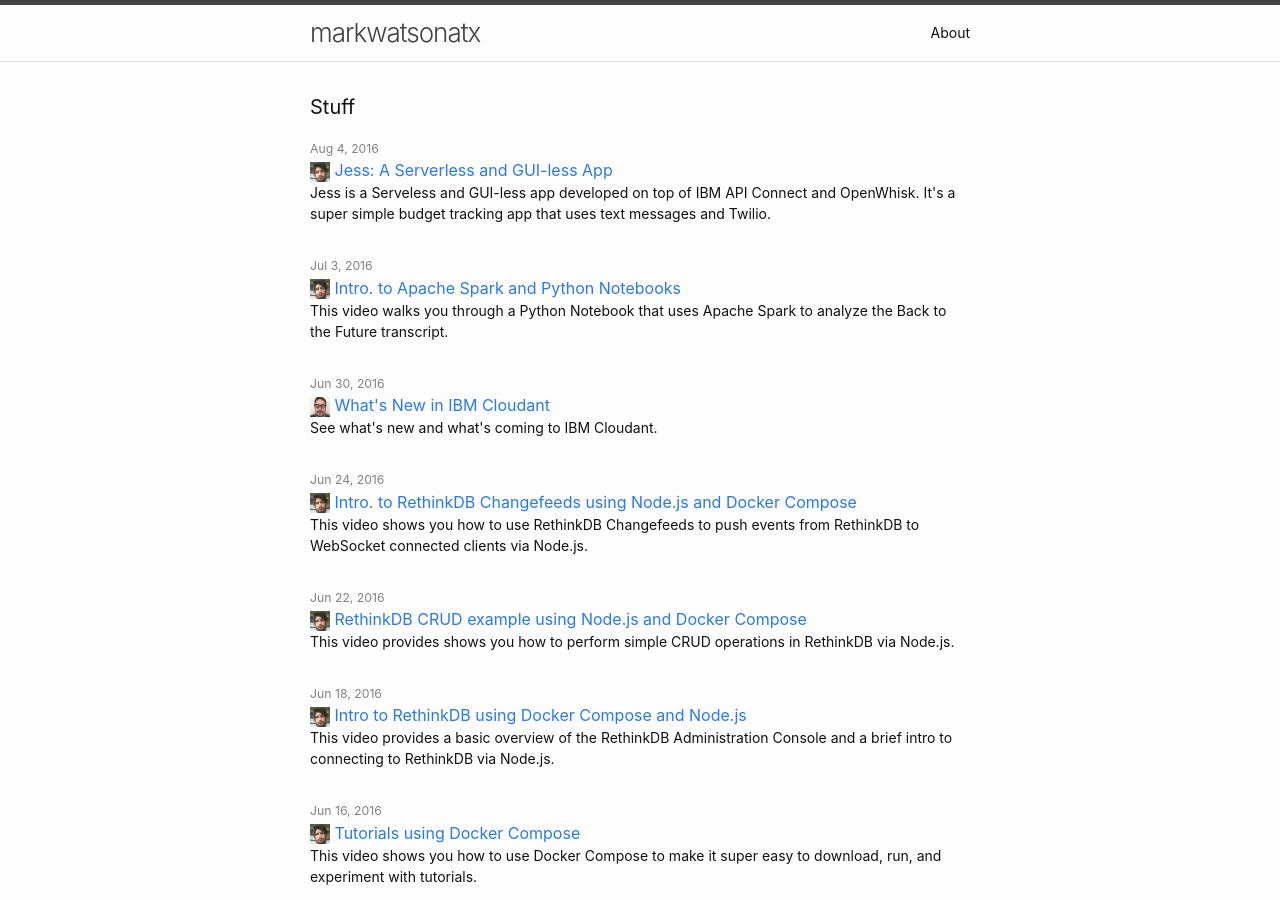
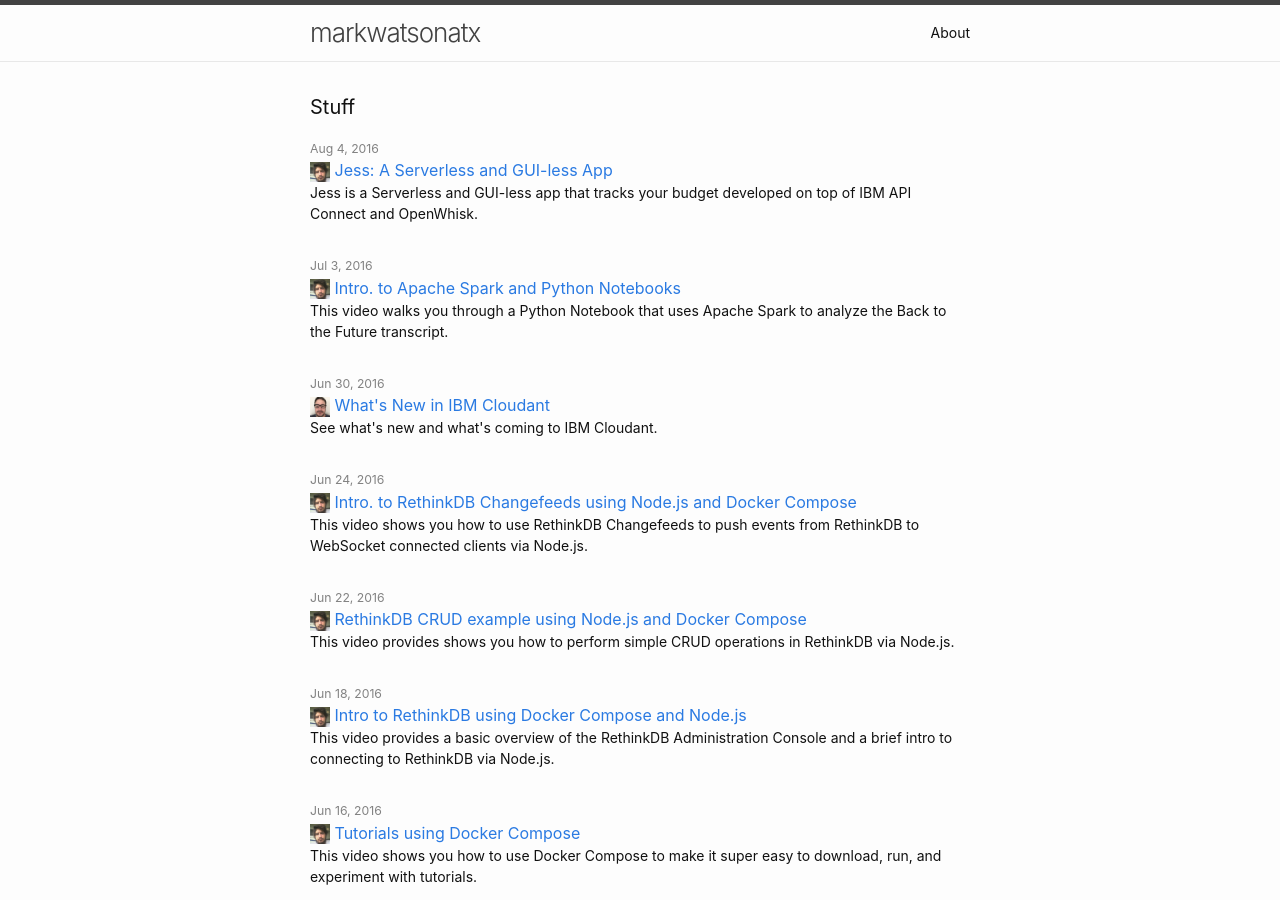
Before and after one commit to markwatsonatx/markwatsonatx.github.io, a Jekyll site: the page built from index.html, in a window 1280 px wide and 900 px high. Built offline with Jekyll 4.4.1, drawn with Linux system fonts in a browser that asks for light colours.

Commit message:
Updated caption

```diff
--- a/_posts/2016-08-04-serverless-guiless-openwhisk.markdown
+++ b/_posts/2016-08-04-serverless-guiless-openwhisk.markdown
@@ -3,7 +3,7 @@
 title:  "Jess: A Serverless and GUI-less App"
 date:   2016-08-04 09:00:00 -0500
 categories: [tutorial, openwhisk, serverless]
-caption: Jess is a Serveless and GUI-less app developed on top of IBM API Connect and OpenWhisk. It's a super simple budget tracking app that uses text messages and Twilio.
+caption: Jess is a Serverless and GUI-less app that tracks your budget developed on top of IBM API Connect and OpenWhisk.
 super: unofficial
 ---
 
```
